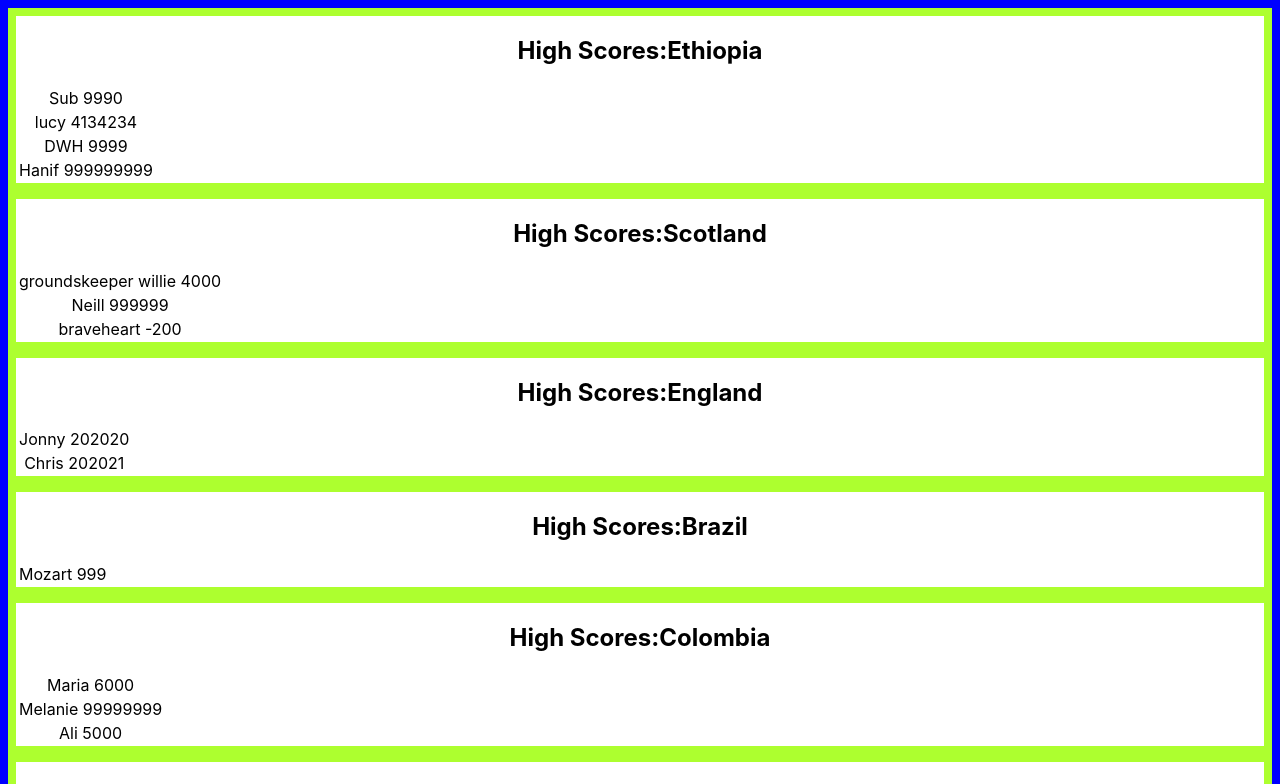
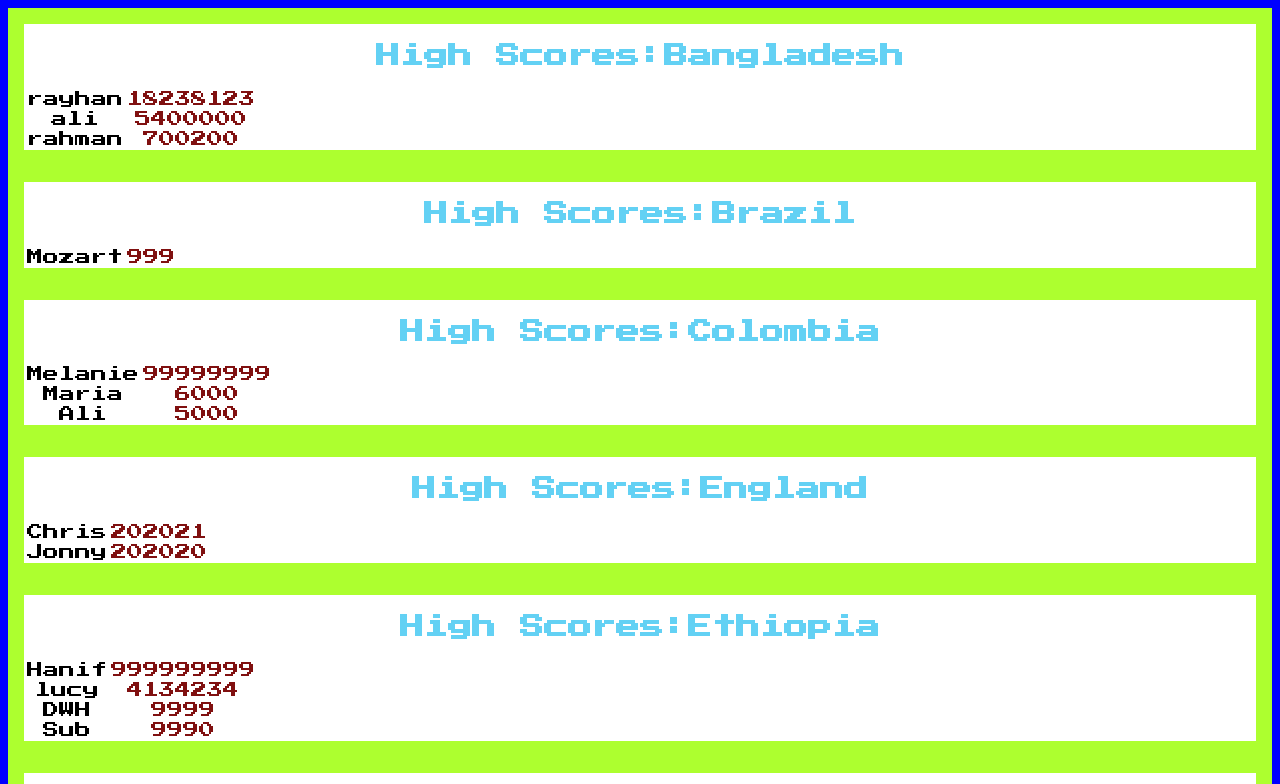
Before and after one commit to ironkamosi/high-scores-react-, a React (Create React App) app: page / in a window 1280 px wide. Shown: the top 784 px of the page. Built offline with nearby package versions, Linux system fonts and the light colour scheme.

Commit message:
completed level 2 and level 3

```diff
--- a/public/index.html
+++ b/public/index.html
@@ -14,6 +14,8 @@
       manifest.json provides metadata used when your web app is installed on a
       user's mobile device or desktop. See https://developers.google.com/web/fundamentals/web-app-manifest/
     -->
+    <link rel="preconnect" href="https://fonts.gstatic.com">
+<link href="https://fonts.googleapis.com/css2?family=Press+Start+2P&display=swap" rel="stylesheet">
     <link rel="manifest" href="%PUBLIC_URL%/manifest.json" />
     <!--
       Notice the use of %PUBLIC_URL% in the tags above.
--- a/src/CountriesScoreContainer.js
+++ b/src/CountriesScoreContainer.js
@@ -1,12 +1,23 @@
 import CountryScoreContainer from "./CountryScoreContainer";
+
+function compare(countryOne, countryTwo) {
+  // This helps put the array in order
+  if (countryOne.name < countryTwo.name) {
+    return -1;
+  }
+  if (countryOne.name > countryTwo.name) {
+    return 1;
+  }
+  return 0;
+}
+
 const CountriesScoreContainer = (props) => {
 
+ let sortedData = props.scoresForCountries.sort(compare);
   return (
     <div className="blue-boarder">
-      {props.scoresForCountries.map((singleCountry) => {
-        return (
-          <CountryScoreContainer singleCountryData={singleCountry}/>
-        )
+      {sortedData.map((singleCountry, index) => {
+        return <CountryScoreContainer key={index} singleCountryData={singleCountry} />;
       })}
     </div>
   );
--- a/src/CountryScoreContainer.js
+++ b/src/CountryScoreContainer.js
@@ -3,7 +3,7 @@ import TableBody from "./TableBody.js";
 const CountryScoreContainer = (props) => {
   return (
     <div className="green-boarder">
-      <h2>High Scores:{props.singleCountryData.name}</h2>
+      <h2 className="retro-font-h2">High Scores:{props.singleCountryData.name}</h2>
       <TableBody scores={props.singleCountryData.scores}/>
     </div>
   );
--- a/src/TableBody.js
+++ b/src/TableBody.js
@@ -1,21 +1,34 @@
-import React from "react"
+import React from "react";
 const TableBody = ({ scores }) => {
-  return(
-  <table className="table table-hover table-dark">
+  const compare = (scoreOne, scoreTwo) => scoreTwo.s - scoreOne.s;
+    // if (scoreOne.s < scoreTwo.s) {
+    //   return 1;
+    // }
+    // if (scoreOne.s > scoreTwo.s) {
+    //   return -1;
+    // }
+    //   return 0;
 
+  const sortedCountryScores = scores.sort(compare);
+
+  return (
+    <table className="table table-hover table-dark">
       <tbody>
-        {scores.map((scoreData) => {
+        {sortedCountryScores.map((scoreData, index) => {
           return (
-            <tr>
-              <td>
-                {scoreData.n} {scoreData.s}
+            <tr key={index+200} className="rowScoreData">
+              <td className="retro-font-names" key={index}>
+                {scoreData.n}
+              </td>
+              <td className="retro-font-scores" key={index + 100}>
+                {scoreData.s}
               </td>
             </tr>
           );
         })}
-    </tbody>
+      </tbody>
     </table>
-  )
-}
+  );
+};
 
 export default TableBody;
--- a/src/index.css
+++ b/src/index.css
@@ -13,7 +13,7 @@ code {
 }
 
 .green-boarder{
-border: 0.5em greenyellow solid;
+border: 1em greenyellow solid;
 
 }
 
@@ -21,3 +21,23 @@ border: 0.5em greenyellow solid;
 border: 0.5em blue solid;
 
 }
+
+.retro-font-h2{
+ font-family: 'Press Start 2P', cursive	;
+ color: #63D1F4;
+}
+
+.retro-font-names{
+ font-family: 'Press Start 2P', cursive	;
+ color: #000000;
+}
+
+.retro-font-scores{
+ font-family: 'Press Start 2P', cursive	;
+ color: #801010;
+}
+
+.rowScoreData{
+border: 0.5em black solid;
+
+}
```
Also changed, not shown: WorldWideContainers.js (added, +11 -0 lines), src/WorldWideData.js (added, +25 -0 lines).
